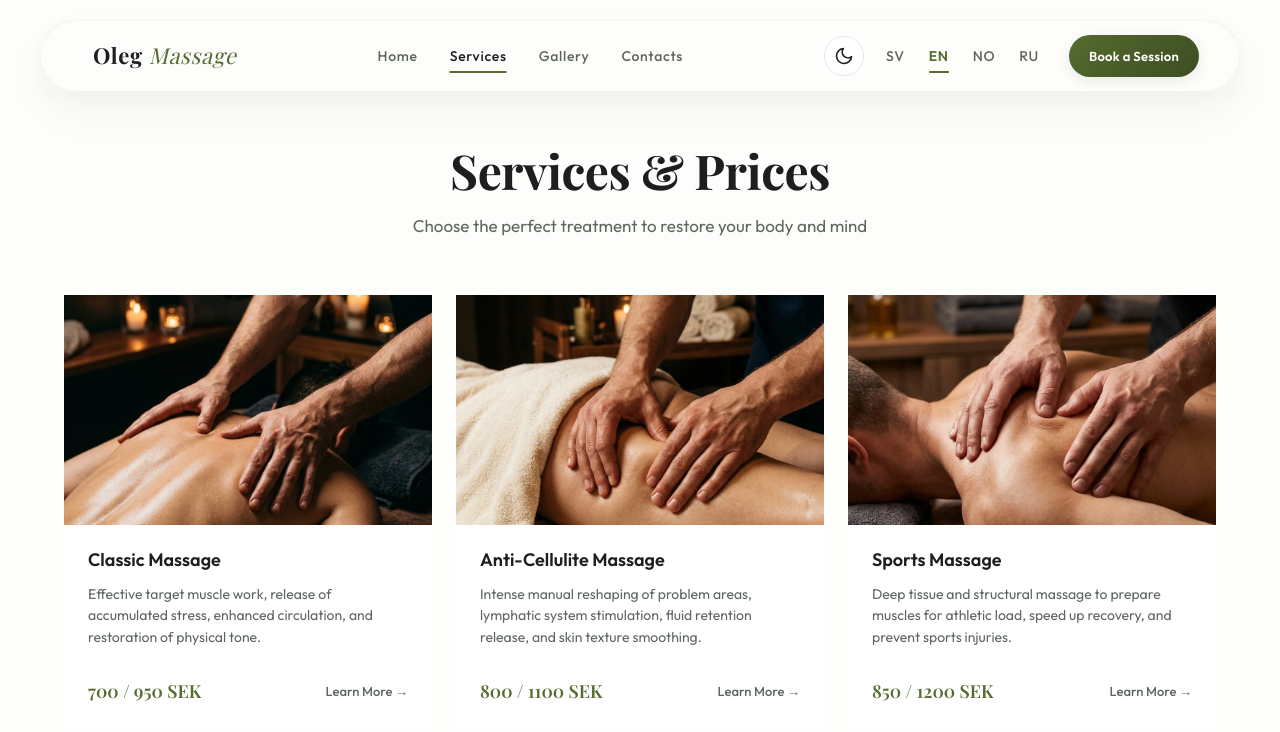
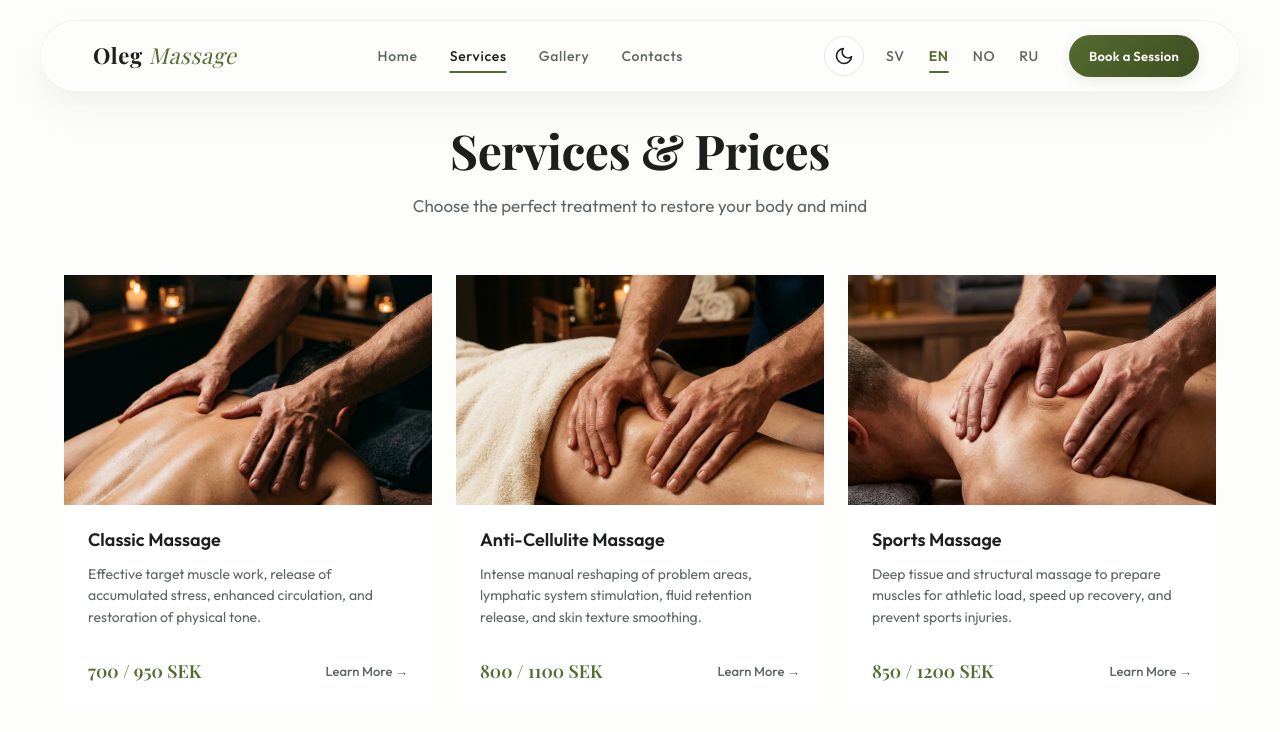
Before and after one commit to echopro-create/andrey-bygg, a Next.js app: page /en/services in a window 1280 px wide. Shown: the top 732 px of the page. Built offline with nearby package versions, Linux system fonts and the light colour scheme; a web font is replaced by a local one.

Commit message:
fix: remove main paddingTop to allow page backgrounds to cover the top area under the header

```diff
--- a/src/app/[lng]/layout.js
+++ b/src/app/[lng]/layout.js
@@ -31,7 +31,7 @@ export default async function RootLayout({ children, params }) {
       </head>
       <body>
         <Header lng={lng} dict={dict} />
-        <main style={{ paddingTop: '80px', flex: 1, display: 'flex', flexDirection: 'column' }}>
+        <main style={{ flex: 1, display: 'flex', flexDirection: 'column' }}>
           {children}
         </main>
         <Footer lng={lng} dict={dict} />
--- a/src/app/[lng]/services/page.module.css
+++ b/src/app/[lng]/services/page.module.css
@@ -1,5 +1,5 @@
 .page {
-  padding: 60px 0 80px;
+  padding: 120px 0 80px;
 }
 
 .header {
```
